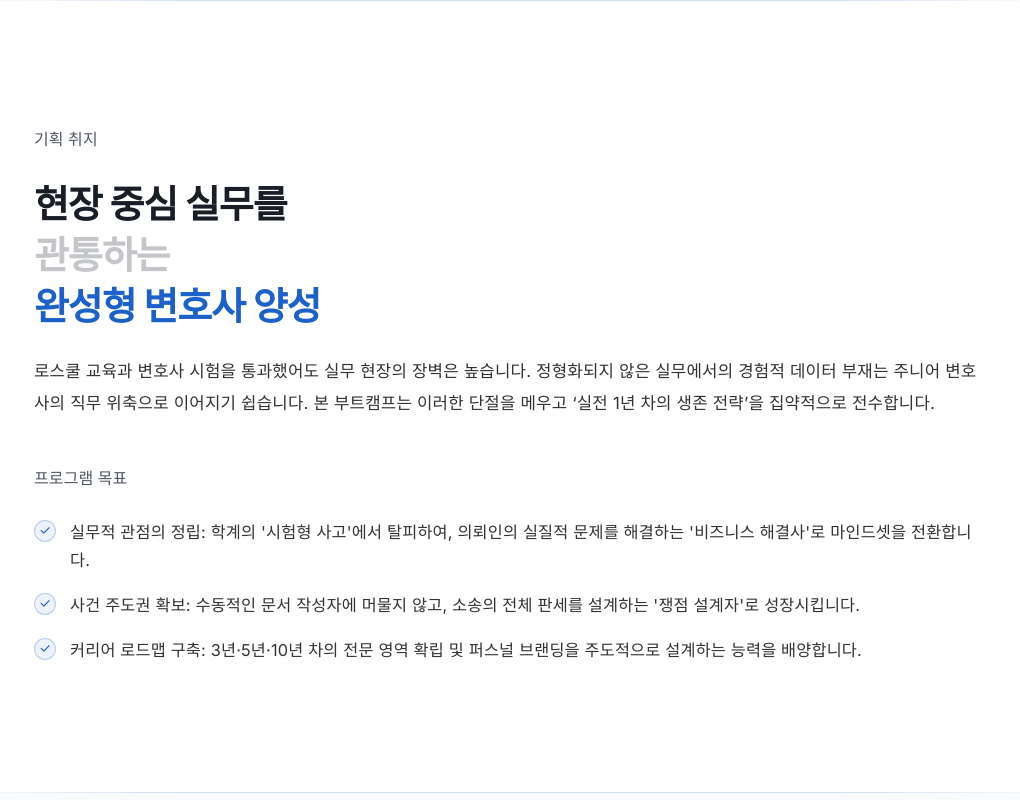
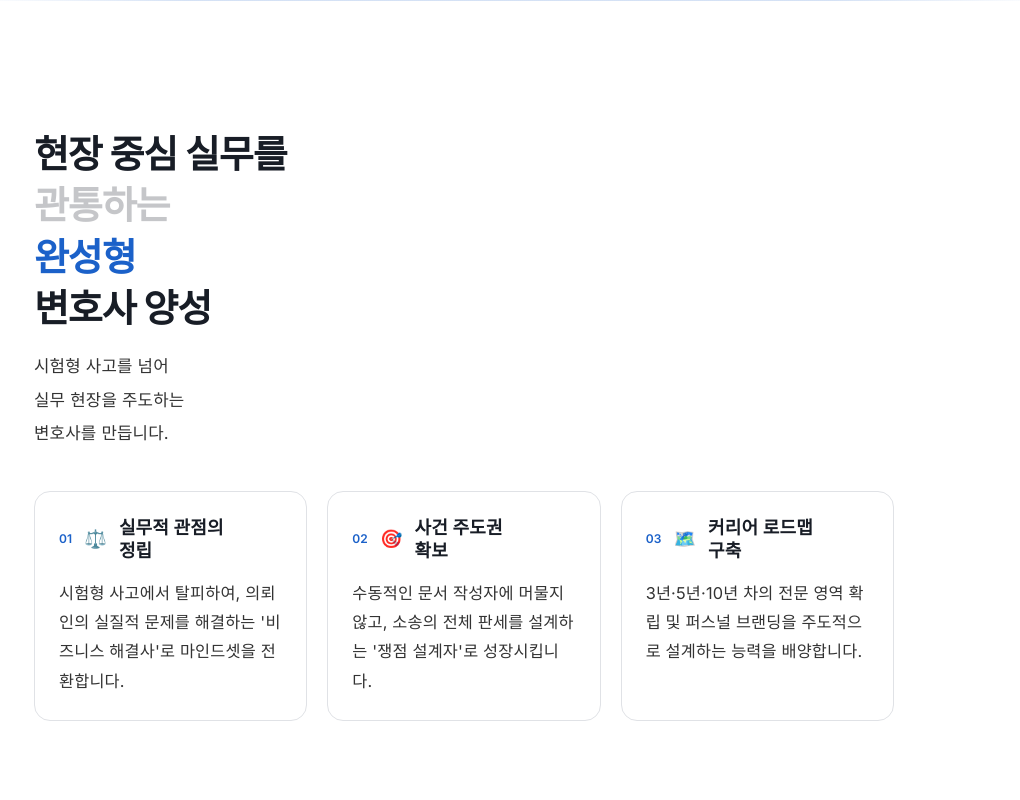
Before and after one commit to LegalEduc/EDUTeaser, a Next.js app: page / in a window 1280 px wide. Shown: the part 800-1600 px from the top of the page, without its empty margins (130-1150 px from the left). Built offline with nearby package versions, Linux system fonts and the light colour scheme; no server answers.

Commit message:
중복 데이터 정리

```diff
--- a/src/app/page.tsx
+++ b/src/app/page.tsx
@@ -8,8 +8,6 @@ import Overview from "@/components/teaser/Overview";
 import Mission from "@/components/teaser/Mission";
 import Statistics from "@/components/teaser/Statistics";
 import Curriculum from "@/components/teaser/Curriculum";
-import FAQ from "@/components/teaser/FAQ";
-import FooterCTA from "@/components/teaser/FooterCTA";
 import Footer from "@/components/teaser/Footer";
 import ApplyModal from "@/components/ApplyModal";
 
@@ -56,8 +54,6 @@ export default function TeaserPage() {
       <Mission />
       <Statistics />
       <Curriculum />
-      <FAQ />
-      <FooterCTA onApplyClick={openModal} />
       <Footer />
 
       {/* 신청 모달 */}
--- a/src/components/ApplyModal.tsx
+++ b/src/components/ApplyModal.tsx
@@ -102,8 +102,6 @@ export default function ApplyModal({ isOpen, onClose }: ApplyModalProps) {
     }
   }, [isOpen]);
 
-  if (!isOpen) return null;
-
   const updateField = <K extends keyof FormData>(key: K, value: FormData[K]) => {
     setForm((prev) => ({ ...prev, [key]: value }));
     setError("");
@@ -137,6 +135,8 @@ export default function ApplyModal({ isOpen, onClose }: ApplyModalProps) {
       })
       .sort((a, b) => getNoNum(a.no) - getNoNum(b.no));
   }, [form.name]);
+
+  if (!isOpen) return null;
 
   const handleSubmit = async (e: FormEvent) => {
     e.preventDefault();
--- a/src/components/teaser/Curriculum.tsx
+++ b/src/components/teaser/Curriculum.tsx
@@ -66,8 +66,8 @@ export default function Curriculum() {
             return (
               <div
                 key={part.name}
-                className={`reveal rounded-2xl border border-cream-dark bg-white transition-shadow duration-200 ${
-                  i > 0 ? `reveal-delay-${Math.min(i, 3)}` : ""
+                className={`rounded-2xl border border-cream-dark bg-white transition-shadow duration-200 ${
+                  i > 0 ? "" : ""
                 } ${isOpen ? "shadow-airtable-soft" : ""}`}
               >
                 <button
--- a/src/components/teaser/StorySection.tsx
+++ b/src/components/teaser/StorySection.tsx
@@ -1,74 +1,79 @@
 "use client";
 
-import { useEffect, useRef } from "react";
-
-const goals = [
-  "실무적 관점의 정립: 학계의 '시험형 사고'에서 탈피하여, 의뢰인의 실질적 문제를 해결하는 '비즈니스 해결사'로 마인드셋을 전환합니다.",
-  "사건 주도권 확보: 수동적인 문서 작성자에 머물지 않고, 소송의 전체 판세를 설계하는 '쟁점 설계자'로 성장시킵니다.",
-  "커리어 로드맵 구축: 3년·5년·10년 차의 전문 영역 확립 및 퍼스널 브랜딩을 주도적으로 설계하는 능력을 배양합니다.",
-];
-
 export default function StorySection() {
-  const sectionRef = useRef<HTMLDivElement>(null);
-
-  useEffect(() => {
-    const el = sectionRef.current;
-    if (!el) return;
-
-    const obs = new IntersectionObserver(
-      (entries) => {
-        entries.forEach((entry) => {
-          if (entry.isIntersecting) entry.target.classList.add("visible");
-        });
-      },
-      { threshold: 0.2 }
-    );
-
-    el.querySelectorAll(".reveal").forEach((child) => obs.observe(child));
-    return () => obs.disconnect();
-  }, []);
-
   return (
     <section className="bg-cream py-[clamp(80px,10vw,140px)]">
       <div className="max-w-[1080px] mx-auto px-[clamp(24px,5vw,64px)]">
-        <div ref={sectionRef}>
-          {/* 기획 취지 */}
-          <div className="reveal">
-            <p className="text-[1rem] font-medium tracking-[0.12px] uppercase text-slate-light mb-7">
-              기획 취지
-            </p>
-            <h2 className="text-[clamp(24px,3vw,38px)] font-bold text-ink leading-[1.35] tracking-[-0.03em] mb-6">
+        <div className="max-w-[860px]">
+          <h2 className="text-[clamp(24px,3vw,38px)] font-bold text-ink leading-[1.35] tracking-[-0.03em] mb-4">
             현장 중심 실무를
             <br />
             <span className="text-ink/25">관통하는</span>
             <br />
-              <span className="text-gold">완성형 변호사 양성</span>
+            <span className="text-gold">완성형</span>
+            <br />
+            변호사 양성
           </h2>
-            <p className="text-[1.05rem] text-slate leading-[1.9] font-normal tracking-[0.18px]">
-              로스쿨 교육과 변호사 시험을 통과했어도 실무 현장의 장벽은 높습니다. 정형화되지 않은 실무에서의 경험적 데이터
-              부재는 주니어 변호사의 직무 위축으로 이어지기 쉽습니다. 본 부트캠프는 이러한 단절을 메우고
-              &lsquo;실전 1년 차의 생존 전략&rsquo;을 집약적으로 전수합니다.
+
+          <p className="text-[1.05rem] text-slate leading-[2] font-normal tracking-[0.18px] mb-10">
+            시험형 사고를 넘어
+            <br />
+            실무 현장을 주도하는
+            <br />
+            변호사를 만듭니다.
+          </p>
+
+          <div className="grid grid-cols-1 md:grid-cols-3 gap-5">
+            <div className="rounded-2xl border border-cream-dark bg-white/60 p-6">
+              <div className="flex items-center gap-3 mb-4">
+                <span className="text-[12px] font-semibold tracking-[0.12px] uppercase text-gold">
+                  01
+                </span>
+                <span className="text-[18px]">⚖️</span>
+                <p className="text-[18px] font-bold text-ink leading-[1.3]">
+                  실무적 관점의
+                  <br />
+                  정립
+                </p>
+              </div>
+              <p className="text-[1.02rem] text-slate leading-[1.8] font-normal tracking-[0.18px]">
+                시험형 사고에서 탈피하여, 의뢰인의 실질적 문제를 해결하는 '비즈니스 해결사'로 마인드셋을 전환합니다.
               </p>
             </div>
 
-          {/* 프로그램 목표 */}
-          <div className="reveal mt-12">
-            <p className="text-[1rem] font-medium tracking-[0.12px] uppercase text-slate-light mb-7">
-              프로그램 목표
+            <div className="rounded-2xl border border-cream-dark bg-white/60 p-6">
+              <div className="flex items-center gap-3 mb-4">
+                <span className="text-[12px] font-semibold tracking-[0.12px] uppercase text-gold">
+                  02
+                </span>
+                <span className="text-[18px]">🎯</span>
+                <p className="text-[18px] font-bold text-ink leading-[1.3]">
+                  사건 주도권
+                  <br />
+                  확보
                 </p>
-            <ul className="list-none flex flex-col gap-4">
-              {goals.map((text, idx) => (
-                <li
-                  key={idx}
-                  className="flex items-start gap-3.5 text-[1.02rem] text-slate leading-[1.75] font-normal tracking-[0.18px]"
-                >
-                  <span className="w-[22px] h-[22px] rounded-full bg-gold/8 border border-gold/25 flex items-center justify-center text-[0.85rem] shrink-0 mt-0.5 text-gold">
-                    &#10003;
+              </div>
+              <p className="text-[1.02rem] text-slate leading-[1.8] font-normal tracking-[0.18px]">
+                수동적인 문서 작성자에 머물지 않고, 소송의 전체 판세를 설계하는 '쟁점 설계자'로 성장시킵니다.
+              </p>
+            </div>
+
+            <div className="rounded-2xl border border-cream-dark bg-white/60 p-6">
+              <div className="flex items-center gap-3 mb-4">
+                <span className="text-[12px] font-semibold tracking-[0.12px] uppercase text-gold">
+                  03
                 </span>
-                  <span>{text}</span>
-                </li>
-              ))}
-            </ul>
+                <span className="text-[18px]">🗺️</span>
+                <p className="text-[18px] font-bold text-ink leading-[1.3]">
+                  커리어 로드맵
+                  <br />
+                  구축
+                </p>
+              </div>
+              <p className="text-[1.02rem] text-slate leading-[1.8] font-normal tracking-[0.18px]">
+                3년·5년·10년 차의 전문 영역 확립 및 퍼스널 브랜딩을 주도적으로 설계하는 능력을 배양합니다.
+              </p>
+            </div>
           </div>
         </div>
       </div>
```
Lines whose indentation alone changed are shown as unchanged.
